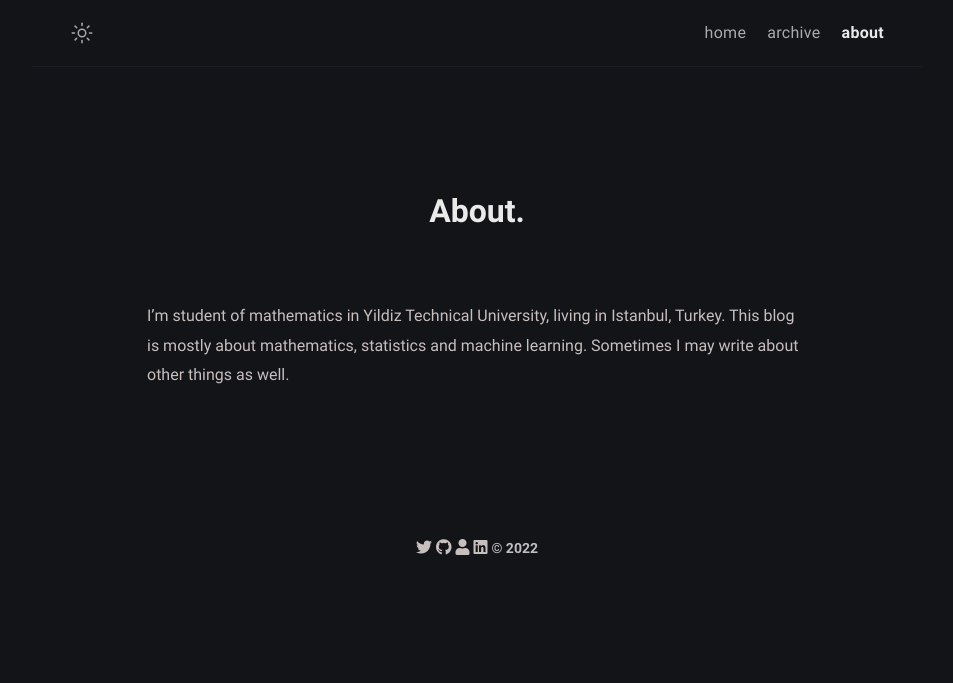
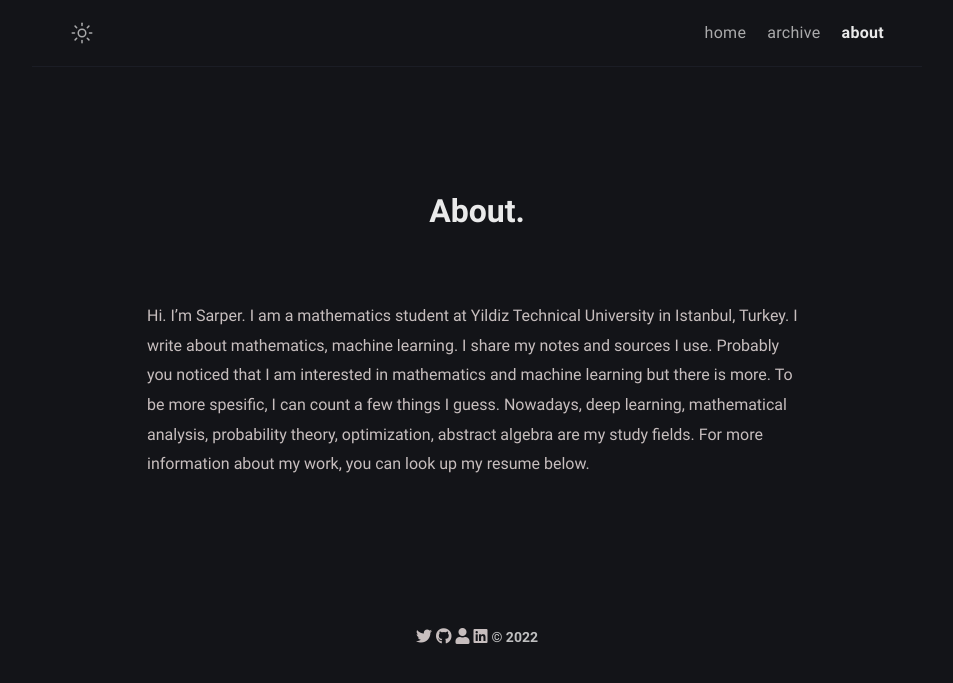
Before and after one commit to sarperyn/sarperyn.github.io, a Jekyll site: the page built from about.md, in a window 1280 px wide. Shown: the top 683 px of the page, without its empty margins (163-1116 px from the left). Built offline with Jekyll 4.4.1, drawn with Linux system fonts in a browser that asks for light colours.

Commit message:
I added somethings

```diff
--- a/_config.yml
+++ b/_config.yml
@@ -3,7 +3,7 @@ title: sarperyn # site title
 description: Articles about statistics, mathematics, machine learning >- # site description
 lang: en-US # default lang
 timezone: Turkey # set your timezone
-image: assets/img/tanjiro2.JPG #
+image: assets/img/tanjiro.JPG #
 repo: #
 mode: dark # default theme "dark" | "light"
 
@@ -11,12 +11,13 @@ mode: dark # default theme "dark" | "light"
 author:
   name: Sarper Yurtseven # author name
   bio: >- # tell to the world
-    Hi! I am passionate about many fields of mathematics. I want to share what I learned with you.
+    Hi! Welcome. Take a seat, coffe is brewing.
+
   username: sarperyn # general username
   github: sarperyn # github username
   twitter: sarperyn # twitter username
   email: sarperyn@gmail.com # email adress
-  avatar: assets/img/tanjiro2.JPG # change with your own avatar
+  avatar: assets/img/tanjiro.JPG # change with your own avatar
 
 # URL settings
 url: "https://sarperyn.github.io" #
--- a/about.md
+++ b/about.md
@@ -2,7 +2,7 @@
 title: About
 permalink: /about/
 layout: page
-excerpt: I'm student of mathematics from Yildiz Technical University, living in Istanbul, Turkey. This blog is mostly about mathematics, statistics and machine learning. Sometimes I may write about other things as well.
+excerpt: exp
 comments: false
 ---
-I'm student of mathematics in Yildiz Technical University, living in Istanbul, Turkey. This blog is mostly about mathematics, statistics and machine learning. Sometimes I may write about other things as well.
+Hi. I'm Sarper. I am a mathematics student at Yildiz Technical University in Istanbul, Turkey. I write about mathematics, machine learning. I share my notes and sources I use. Probably you noticed that I am interested in mathematics and machine learning but there is more. To be more spesific, I can count a few things I guess. Nowadays, deep learning, mathematical analysis, probability theory, optimization, abstract algebra are my study fields. For more information about my work, you can look up my resume below.
```
Also changed, not shown: _posts/notes/notes.md (added, +13 -0 lines), thanks.md (deleted, +0 -13 lines), 1 other file.
